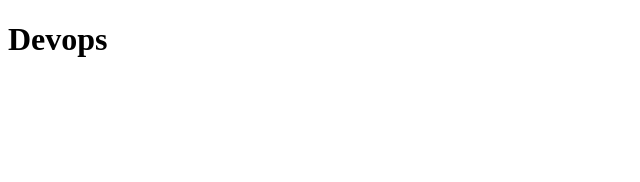
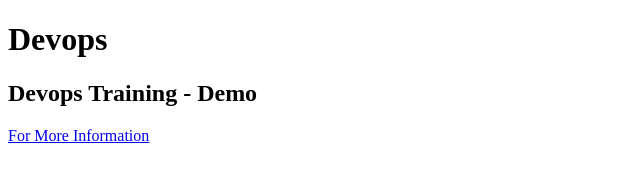
Before and after one commit to SahadZaman/Demo-Git-Project, a plain HTML site: page index.html in a window 1280 px wide. Shown: the whole page, without its empty margins (0-640 px from the left). Drawn offline with Linux system fonts and the light colour scheme.

Commit message:
Fixed Type and more info

```diff
--- a/index.html
+++ b/index.html
@@ -7,5 +7,7 @@
 </head>
 <body>
     <h1>Devops</h1>
+    <h2>Devops Training - Demo</h2>
+    <a href="https://github.com/SahadZaman/Demo-Git-Project">For More Information</a>
 </body>
 </html>
```
